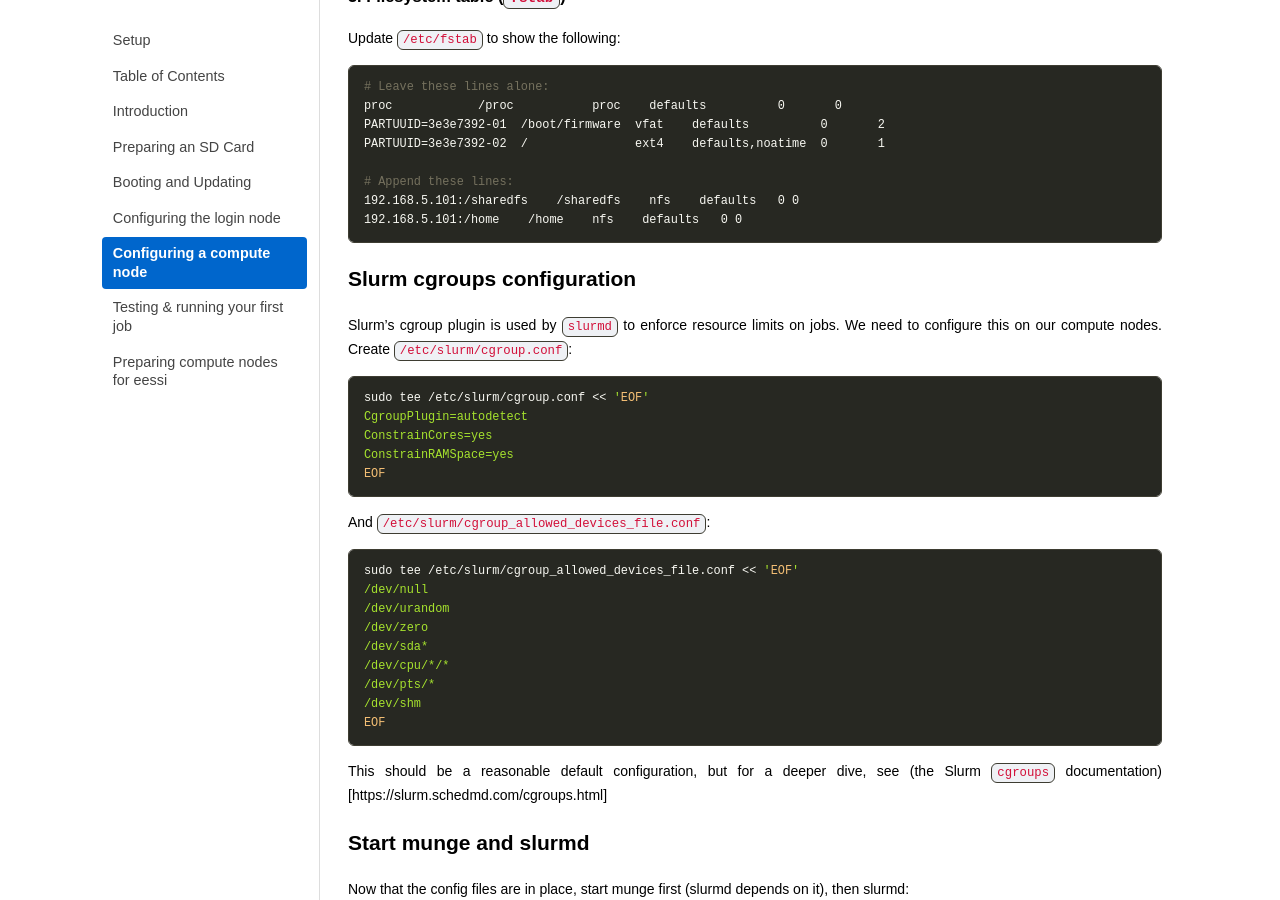
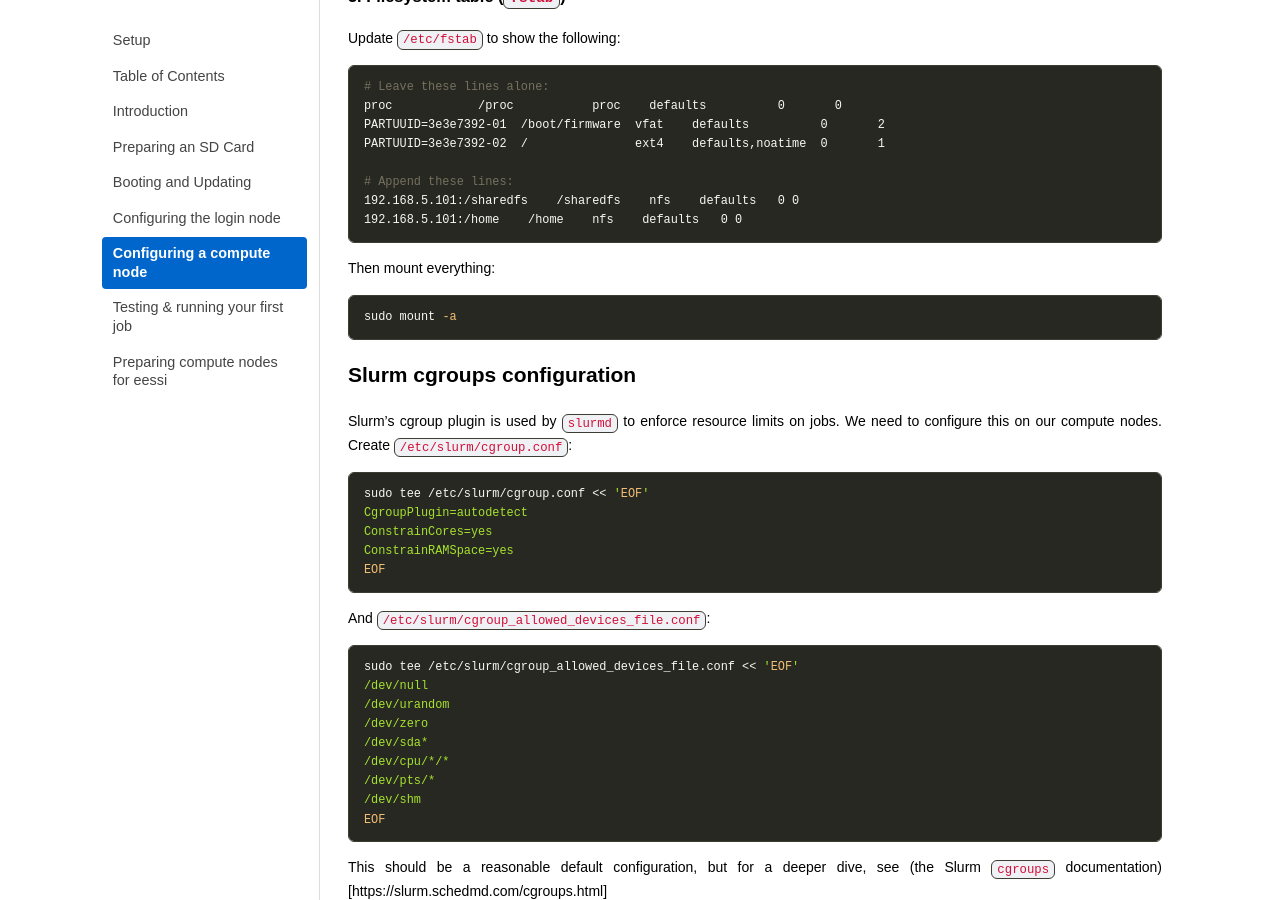
Before and after one commit to carpentriesoffline/Building_a_miniHPC_for_Training, a Jekyll site: the page built from 05-configurationCompute.md, in a window 1280 px wide and 900 px high, scrolled down 3623 px. Built offline with Jekyll 4.4.1, drawn with Linux system fonts in a browser that asks for light colours.

Commit message:
Ensure users mount the filesystem after customising fstab

````diff
--- a/05-configurationCompute.md
+++ b/05-configurationCompute.md
@@ -186,6 +186,12 @@ PARTUUID=3e3e7392-02  /               ext4    defaults,noatime  0       1
 192.168.5.101:/home    /home    nfs    defaults   0 0
 ```
 
+Then mount everything:
+
+```bash
+sudo mount -a
+```
+
 ## Slurm cgroups configuration
 
 Slurm's cgroup plugin is used by `slurmd` to enforce resource limits on jobs.
````
